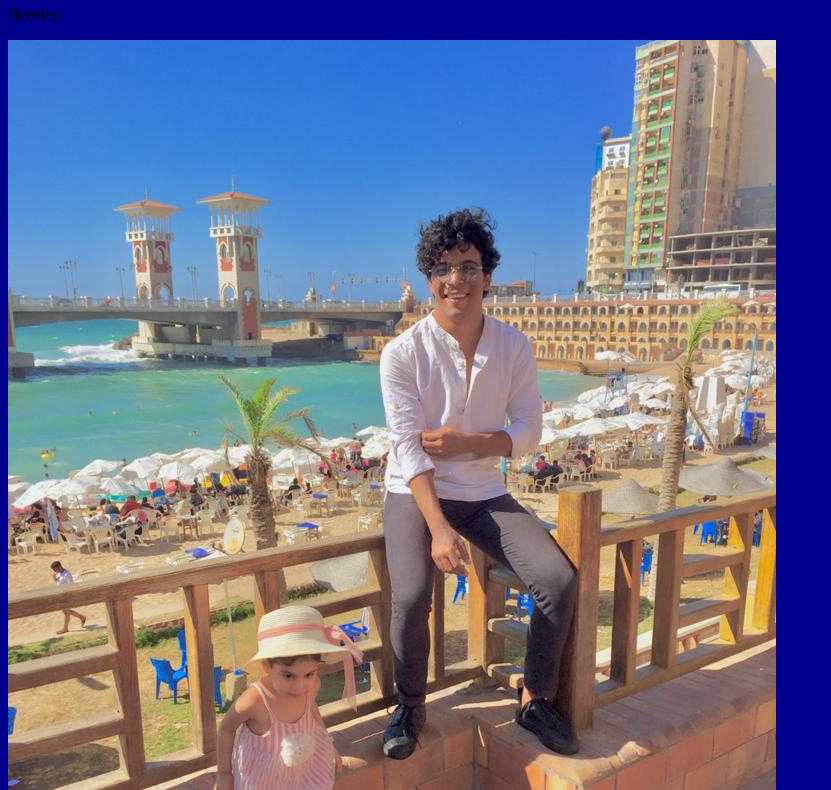
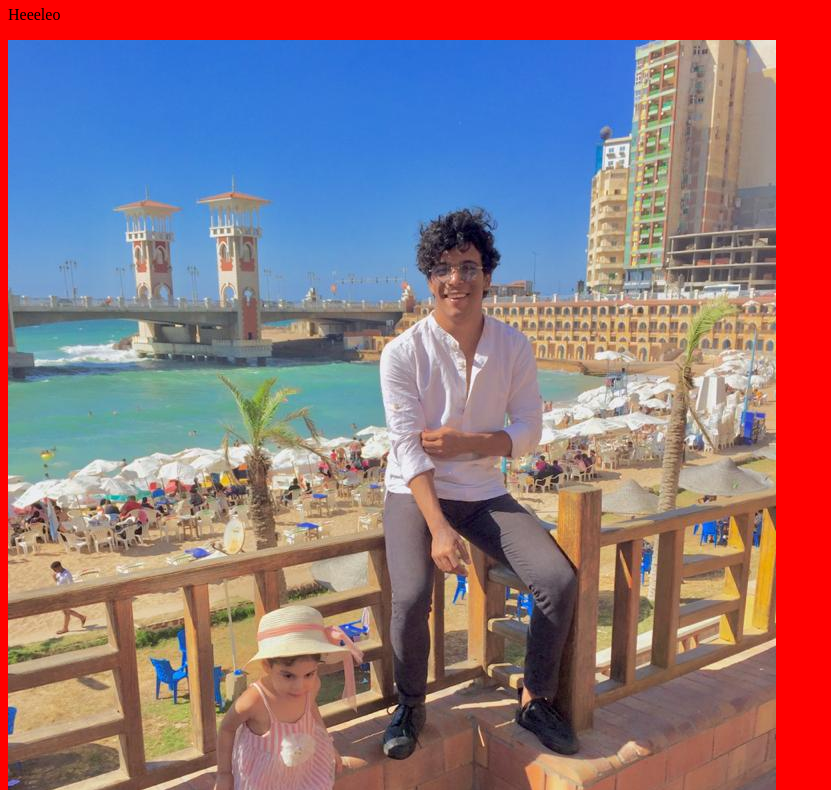
Before and after one commit to krokeen/test, a plain HTML site: page index.html in a window 1280 px wide. Shown: the part 60-850 px from the top of the page, without its empty margins (0-831 px from the left). Drawn offline with Linux system fonts and the light colour scheme.

Commit message:
I'm a hacker

```diff
--- a/st.css
+++ b/st.css
@@ -1,3 +1,3 @@
 body{
-background-color:darkblue;
+background-color:red;
 }
```
